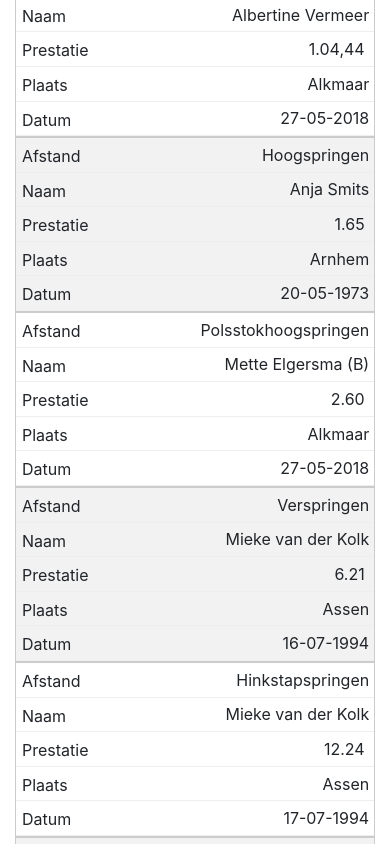
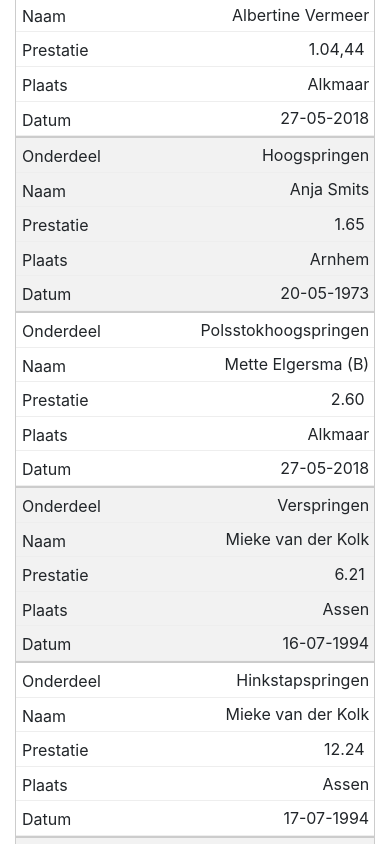
Before and after one commit to Voles/avhaarlem-ranglijsten, a React (Create React App) app: page / in a window 390 px wide. Shown: the part 3280-4124 px from the top of the page. Built offline with nearby package versions, Linux system fonts and the light colour scheme.

Commit message:
Rename label for meerkampnummers from prestatie to onderdeel on mobile

```diff
--- a/src/components/Ranglijst.js
+++ b/src/components/Ranglijst.js
@@ -3,6 +3,14 @@ import PropTypes from 'prop-types';
 import chunk from 'lodash/chunk';
 
 import './Ranglijst.scss';
+import {
+  DISCUSWERPEN,
+  HINKSTAPSPRINGEN,
+  HOOGSPRINGEN, KOGELSLINGEREN,
+  KOGELSTOTEN,
+  POLSSTOKHOOGSPRINGEN, SPEERWERPEN, TIENKAMP,
+  VERSPRINGEN, ZEVENKAMP, ZWEEDSE_ESTAFETTE
+} from '../constants/onderdelen';
 
 class Ranglijst extends Component {
   static defaultProps = {
@@ -22,6 +30,22 @@ class Ranglijst extends Component {
 
     const prestatieIsMeerkamp = prestatie =>
       typeof prestatie !== 'string';
+
+    const onderdeelIsTechnischNummer = onderdeel => {
+      console.log('oitn: ', onderdeel);
+
+      return onderdeel === HOOGSPRINGEN ||
+        onderdeel === POLSSTOKHOOGSPRINGEN ||
+        onderdeel === VERSPRINGEN ||
+        onderdeel === HINKSTAPSPRINGEN ||
+        onderdeel === KOGELSTOTEN ||
+        onderdeel === DISCUSWERPEN ||
+        onderdeel === KOGELSLINGEREN ||
+        onderdeel === SPEERWERPEN ||
+        onderdeel === ZWEEDSE_ESTAFETTE ||
+        onderdeel === TIENKAMP ||
+        onderdeel === ZEVENKAMP
+    }
 
     const renderTabelVoorMeerkampPrestatie = (prestatie, amountOfColumns = 1) =>
       <table className="MeerkampPrestatie table table-sm table-borderless">
@@ -83,7 +107,7 @@ class Ranglijst extends Component {
           rijen
             .map((rij, index) => (
               <tr key={index}>
-                <td className="text-nowrap text-right text-lg-left">{ rij.onderdeel }</td>
+                <td className={`text-nowrap text-right text-lg-left ${onderdeelIsTechnischNummer(rij.onderdeel) ? 'TechnischNummerCell' : ''}`}>{ rij.onderdeel }</td>
                 <td className={`text-right text-lg-left ${prestatieIsMeerkamp(rij.prestatie) ? 'MeerkampCell' : ''}`}>
                   { renderNaam(rij.naam) }
                   {
--- a/src/components/Ranglijst.scss
+++ b/src/components/Ranglijst.scss
@@ -50,6 +50,10 @@ and also iPads specifically.
     td:nth-of-type(3):before { content: "Prestatie"; }
     td:nth-of-type(4):before { content: "Plaats"; }
     td:nth-of-type(5):before { content: "Datum"; }
+
+    td.TechnischNummerCell:not(.MeerkampCell) {
+      &:before { content: "Onderdeel"; }
+    }
   }
 
   .MeerkampCell {
```
